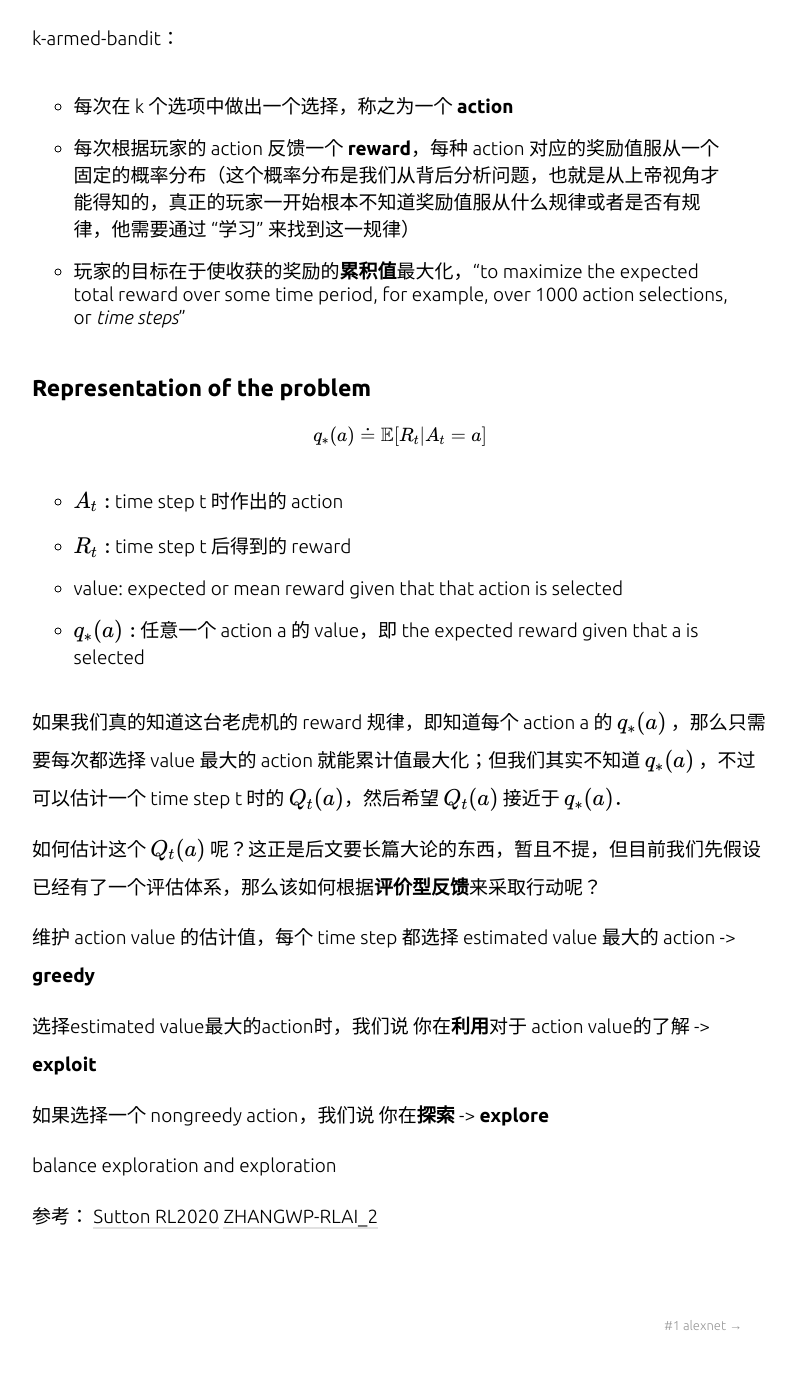
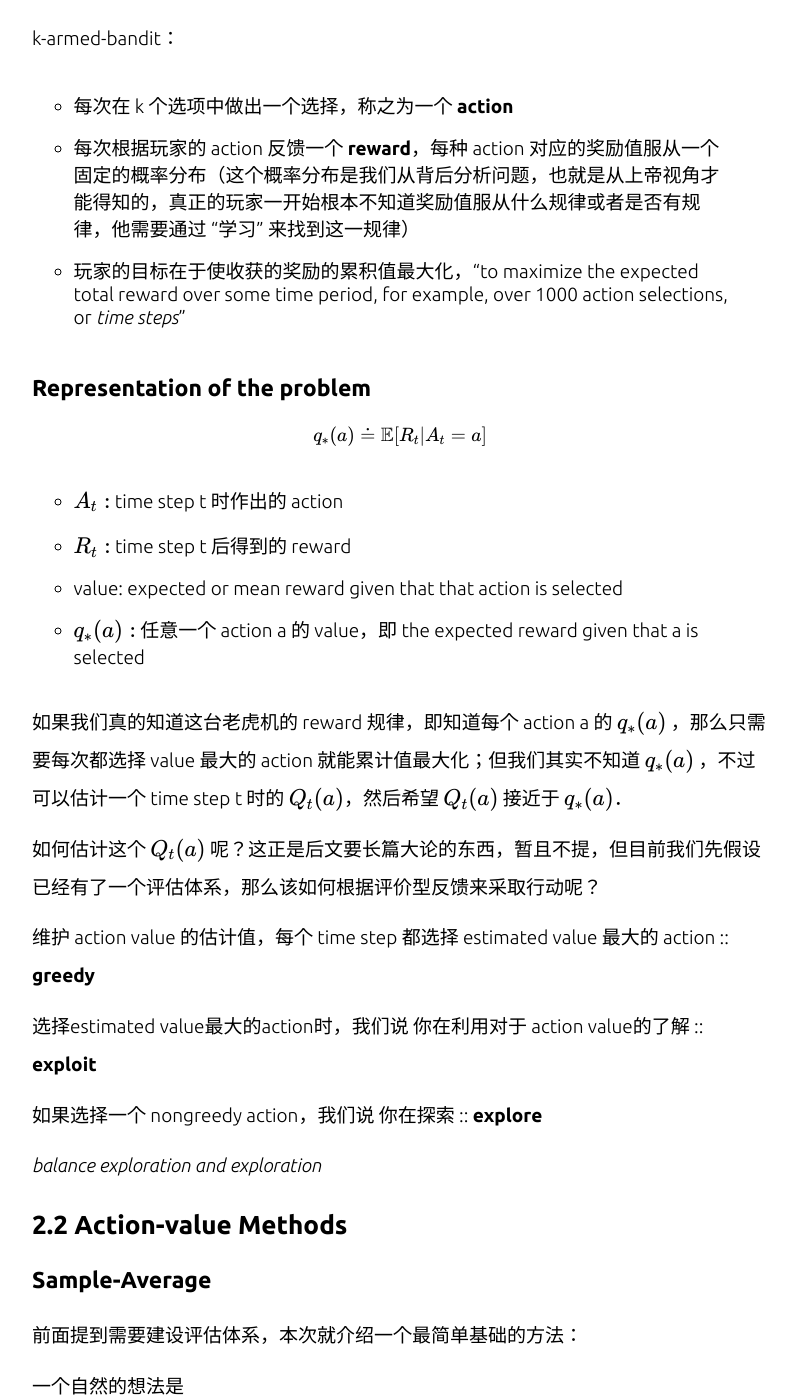
Before and after one commit to Chocomintopia/Chocomintopia.Github.io, a Jekyll site: the page built from _posts/2023-02-25-#2 SuttonRL ch2-Multi armed Bandits.md, in a window 1280 px wide and 1400 px high, scrolled down 684 px. Shown: the whole window, without its empty margins (240-1036 px from the left). Built offline with Jekyll 4.4.1, drawn with Linux system fonts in a browser that asks for light colours; nearby versions of some CDN libraries; a script that is not in the unit is left out.

Commit message:
Update 2023-02-25-#2 SuttonRL ch2-Multi armed Bandits.md

```diff
--- a/_posts/2023-02-25-#2 SuttonRL ch2-Multi armed Bandits.md
+++ b/_posts/2023-02-25-#2 SuttonRL ch2-Multi armed Bandits.md
@@ -13,7 +13,7 @@ k-armed-bandit：
 
 - 每次在 k 个选项中做出一个选择，称之为一个 **action**
 - 每次根据玩家的 action 反馈一个 **reward**，每种 action 对应的奖励值服从一个固定的概率分布（这个概率分布是我们从背后分析问题，也就是从上帝视角才能得知的，真正的玩家一开始根本不知道奖励值服从什么规律或者是否有规律，他需要通过 “学习” 来找到这一规律）
-- 玩家的目标在于使收获的奖励的**累积值**最大化，“to maximize the expected total reward over some time period, for example, over 1000 action selections, or *time steps*”
+- 玩家的目标在于使收获的奖励的累积值最大化，“to maximize the expected total reward over some time period, for example, over 1000 action selections, or *time steps*”
 
 ##### Representation of the problem
 
@@ -28,15 +28,23 @@ $$
 
 如果我们真的知道这台老虎机的 reward 规律，即知道每个 action a 的 $$q_*(a)$$ ，那么只需要每次都选择 value 最大的 action 就能累计值最大化；但我们其实不知道 $$q_*(a)$$ ，不过可以估计一个 time step t 时的 $$Q_t(a)$$，然后希望 $$Q_t(a)$$ 接近于 $$q_*(a)$$．
 
-如何估计这个 $$Q_t(a)$$ 呢？这正是后文要长篇大论的东西，暂且不提，但目前我们先假设已经有了一个评估体系，那么该如何根据**评价型反馈**来采取行动呢？
+如何估计这个 $$Q_t(a)$$ 呢？这正是后文要长篇大论的东西，暂且不提，但目前我们先假设已经有了一个评估体系，那么该如何根据评价型反馈来采取行动呢？
 
-维护 action value 的估计值，每个 time step 都选择 estimated value 最大的 action -> **greedy**
+维护 action value 的估计值，每个 time step 都选择 estimated value 最大的 action :: **greedy**
 
-选择estimated value最大的action时，我们说 你在**利用**对于 action value的了解 -> **exploit**
+选择estimated value最大的action时，我们说 你在利用对于 action value的了解 :: **exploit**
 
-如果选择一个 nongreedy action，我们说 你在**探索** -> **explore**
+如果选择一个 nongreedy action，我们说 你在探索 :: **explore**
 
-balance exploration and exploration
+*balance exploration and exploration*
+
+#### 2.2 Action-value Methods
+
+##### Sample-Average
+
+前面提到需要建设评估体系，本次就介绍一个最简单基础的方法：
+
+一个自然的想法是
 
 
 
```
